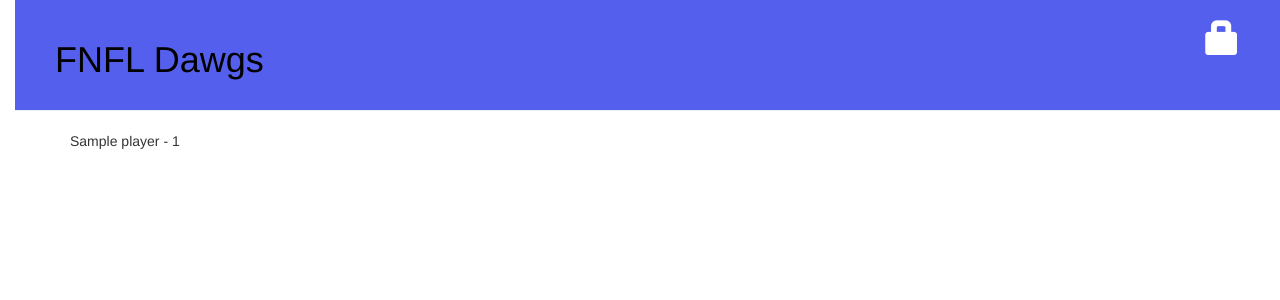
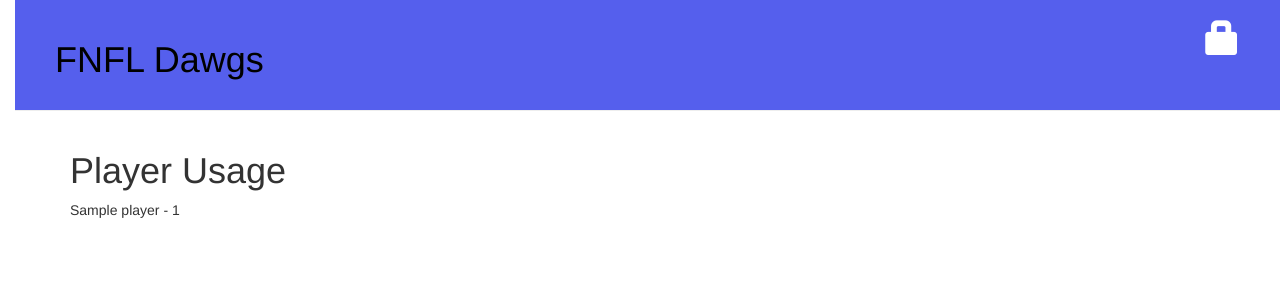
Before and after one commit to wallace123/fnfldawgs, a Django app: template fnfl/templates/fnfl/player_count.html in a window 1280 px wide. Shown: the top 300 px of the page. Run offline with Django 3.2, Linux system fonts and the light colour scheme; the template is opened without the code that fills it: most values are stand-ins (such as "Sample title", 1, 10 or a date in 2020); some libraries are stand-ins or nearby versions.

Commit message:
added heading to player_count.html

```diff
--- a/fnfl/templates/fnfl/player_count.html
+++ b/fnfl/templates/fnfl/player_count.html
@@ -1,6 +1,7 @@
 {% extends 'fnfl/base.html' %}
 
 {% block content %}
+    <h1>Player Usage</h1>
     {% for count, player in player_count_list %}
         {% if count >= 4 %}
             <p style="color:red">{{player}} - {{count}}</p>
```
